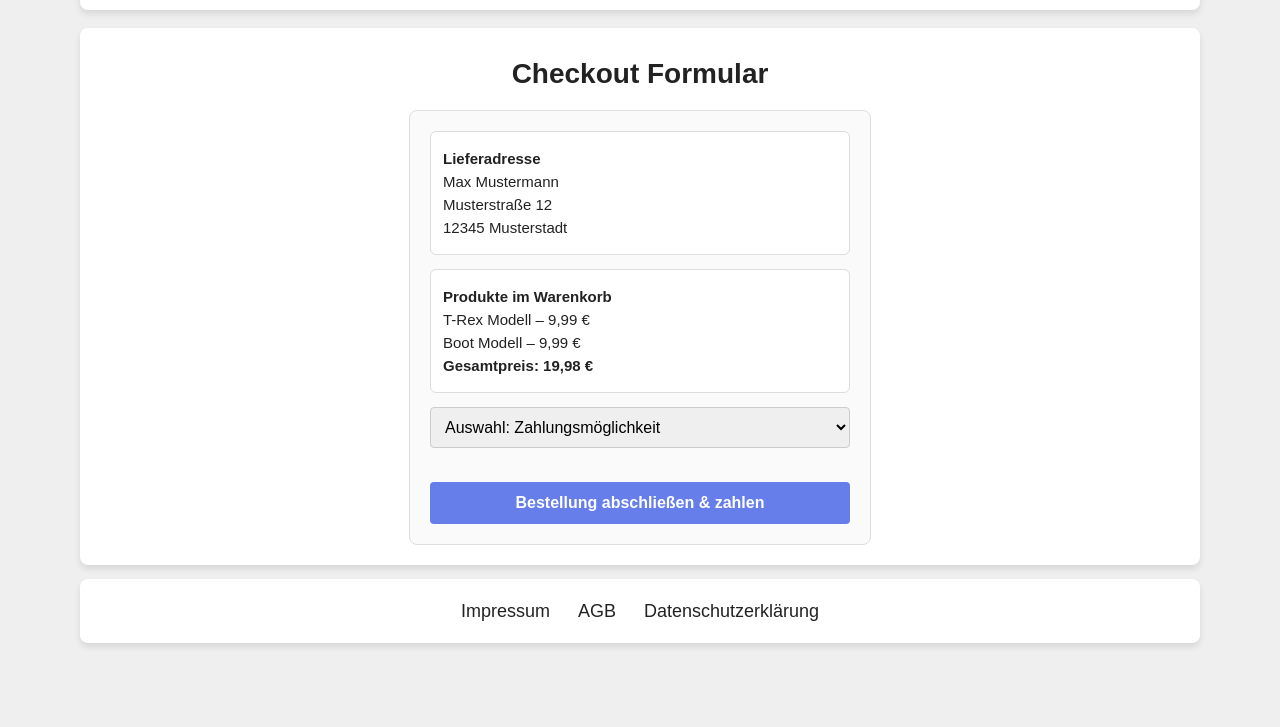
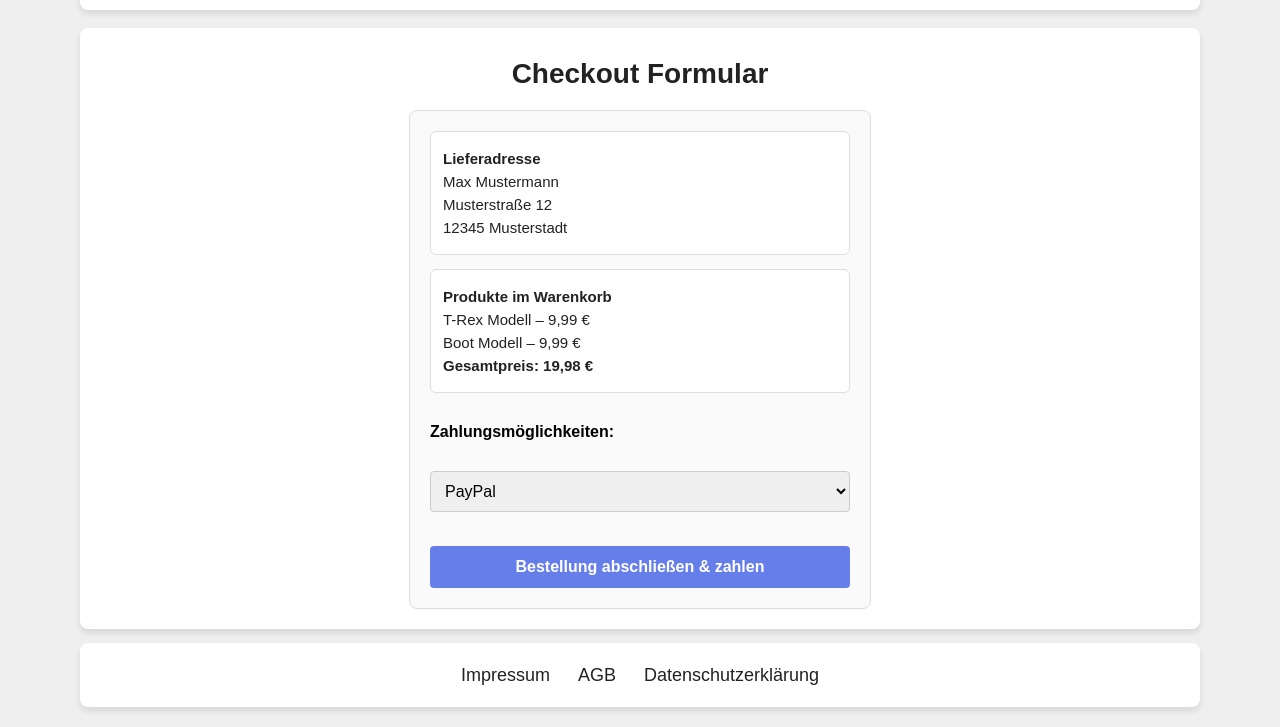
Before and after one commit to Mehmooo/WebAnwProjekt, a website: page frontend/checkout.html in a window 1280 px wide. Shown: the part 125-852 px from the top of the page. Drawn offline with Linux system fonts and the light colour scheme.

Commit message:
Zahlungsart als Option rausgeworfen und als Fetter Paragraph eingefügt

```diff
--- a/frontend/checkout.html
+++ b/frontend/checkout.html
@@ -37,9 +37,8 @@
             <p>Boot Modell – 9,99 €</p>
             <p><strong>Gesamtpreis: 19,98 €</strong></p>
           </div>
-
+          <p><strong>Zahlungsmöglichkeiten:</strong></p>
           <select class="input-field">
-            <option>Auswahl: Zahlungsmöglichkeit</option>
             <option>PayPal</option>
             <option>Kreditkarte</option>
           </select>
```
